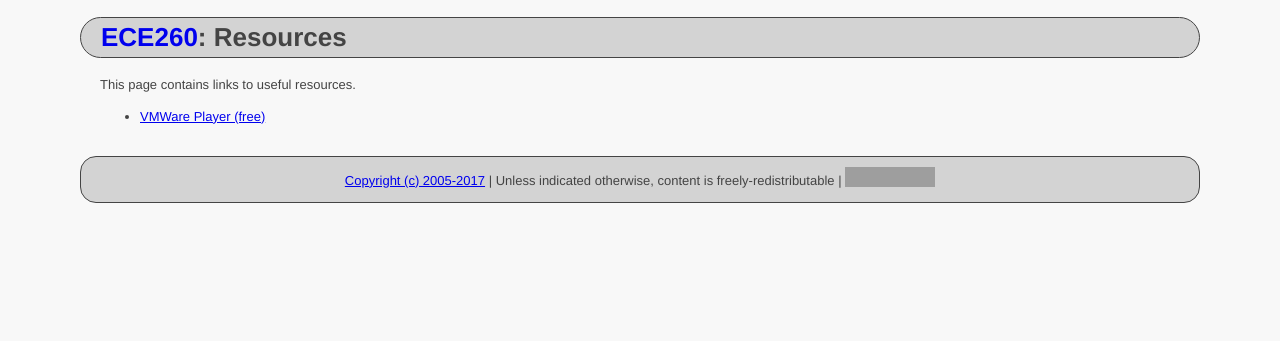
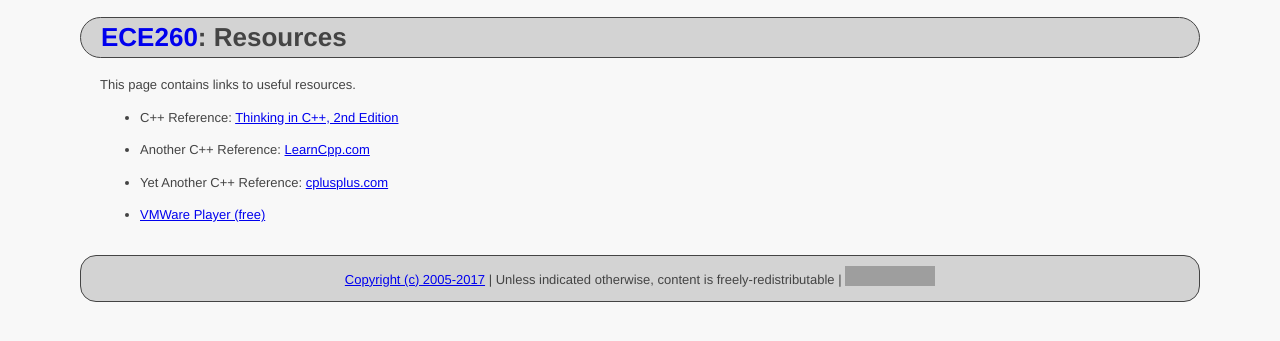
Before and after one commit to ycpcs/ece260-spring2017, a Jekyll site: the page built from resources/index.md, in a window 1280 px wide. Shown: the top 341 px of the page. Built offline with Jekyll 4.4.1, drawn with Linux system fonts in a browser that asks for light colours; grey boxes are pictures that could not be loaded.

Commit message:
added some c++ resources

```diff
--- a/resources/index.md
+++ b/resources/index.md
@@ -6,4 +6,10 @@ title: Resources
 
 This page contains links to useful resources.
 
+  - C++ Reference: [Thinking in C++, 2nd Edition](http://www.mindview.net/Books/TICPP/ThinkingInCPP2e.html)
+
+  - Another C++ Reference: [LearnCpp.com](http://www.learncpp.com)
+
+  - Yet Another C++ Reference: [cplusplus.com](http://www.cplusplus.com)
+
  - [VMWare Player (free)](https://my.vmware.com/web/vmware/free#desktop_end_user_computing/vmware_workstation_player/12_0)
```
